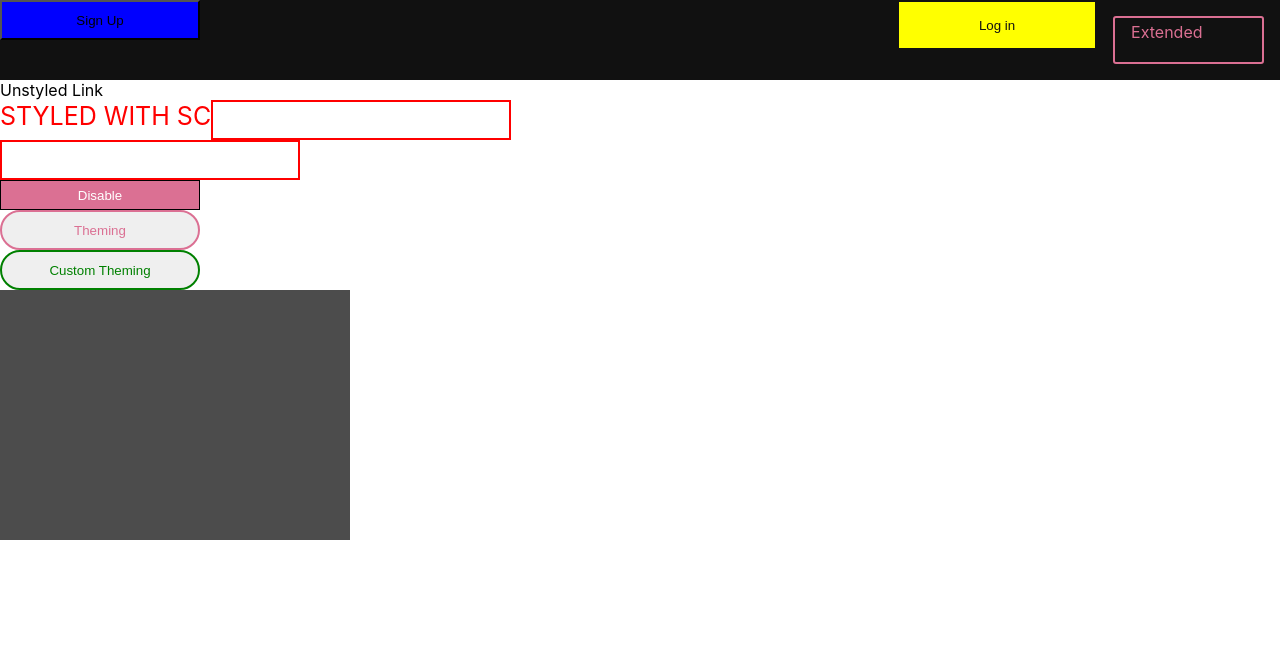
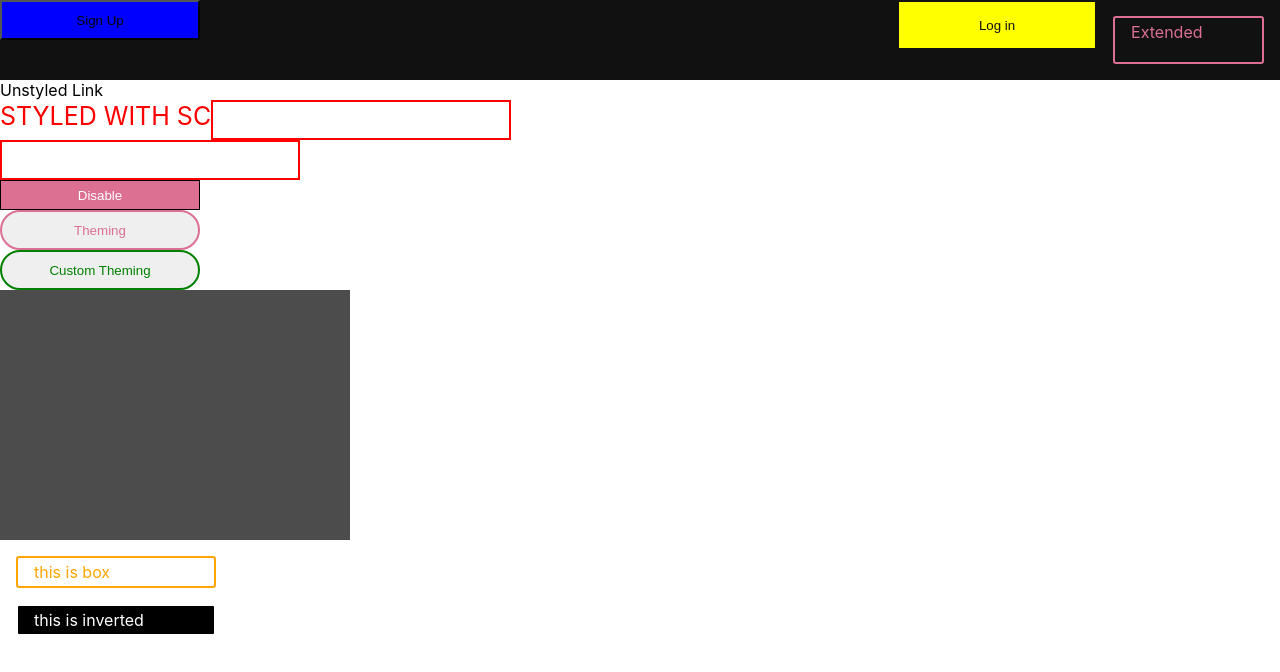
Before and after one commit to DebasisSaikia/UI-Styling-React-libraries, a React (Create React App) app in the folder styled-components-docs/: page / in a window 1280 px wide. Shown: the top 672 px of the page. Built offline with nearby package versions, Linux system fonts and the light colour scheme.

Commit message:
object styled

```diff
--- a/styled-components-docs/src/components/Theming.jsx
+++ b/styled-components-docs/src/components/Theming.jsx
@@ -29,6 +29,34 @@ const Card = styled.div`
   background-color: ${(props) => props.theme.sec};
 `;
 
+const Box = styled.div`
+  font-size: 1em;
+  margin: 1em;
+  padding: 0.25em 1em;
+  border-radius: 3px;
+  border: 2px solid ${(props) => props.theme.bdd};
+  color: ${(props) => props.theme.bdd};
+  background-color: ${(props) => props.theme.bg};
+  width: 200px;
+`;
+
+const theme1 = {
+  bdd: "orange",
+  bg: "#white",
+};
+
+const invert = {
+  bg: "black",
+  bdd: "#fff",
+};
+
+// styled objects
+const StObj = styled.div({
+  height: "50px",
+  width: " 50px",
+  background: "red",
+});
+
 function Theming() {
   return (
     <div>
@@ -38,6 +66,12 @@ function Theming() {
         <Button>Custom Theming</Button>
         <Card></Card>
       </ThemeProvider>
+      <ThemeProvider theme={theme1}>
+        <Box>this is box</Box>
+      </ThemeProvider>
+      <ThemeProvider theme={invert}>
+        <Box>this is inverted</Box>
+      </ThemeProvider>
     </div>
   );
 }
```
